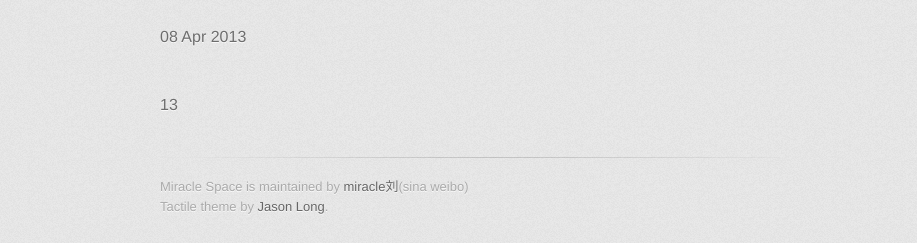
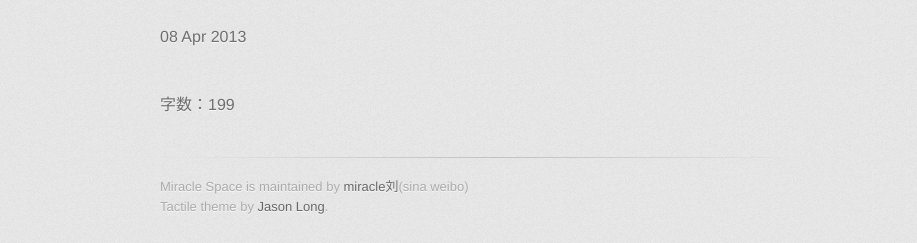
Before and after one commit to miraclestar/myblog, a Jekyll site: the page built from _posts/2013-04-08-git-pages.html, in a window 1280 px wide. Shown: the part 748-991 px from the top of the page, without its empty margins (170-1087 px from the left). Built offline with Jekyll 4.4.1, drawn with Linux system fonts in a browser that asks for light colours; some web fonts are replaced; Markdown is read by kramdown in place of the engine named in the settings.

Commit message:
date format

```diff
--- a/_layouts/default.html
+++ b/_layouts/default.html
@@ -35,7 +35,7 @@
         <section id="main_content">
          {{ content }}
          <br>
-         {{ page.content | number_of_words }}
+         字数：{{ page.content | size }}
         </section>
 
         <footer>
--- a/index.html
+++ b/index.html
@@ -13,12 +13,12 @@
     -->
 <ul>
 	{% for post in site.categories.fiction %}
-　　	<li> {{ post.date | date_to_string }} <a href="{{ site.baseurl }}{{ post.url }}">{{ post.title }}</a></li>
+　　	<li> {{ post.date |  date: "%Y/%m/%d" }} <a href="{{ site.baseurl }}{{ post.url }}">{{ post.title }}</a></li>
 　　{% endfor %}
 　　<hr>
 　　{% for post in site.posts %}
 		{% if post.category != 'fiction' %}
-　　　　	<li>{{ post.date | date_to_string }}<a href="{{ site.baseurl }}{{ post.url }}">{{ post.title }}</a></li>
+　　　　	<li>{{ post.date | date: "%Y/%m/%d" }}<a href="{{ site.baseurl }}{{ post.url }}">{{ post.title }}</a></li>
 		{% endif %}
 　　{% endfor %}
-　</ul>
+</ul>
```
